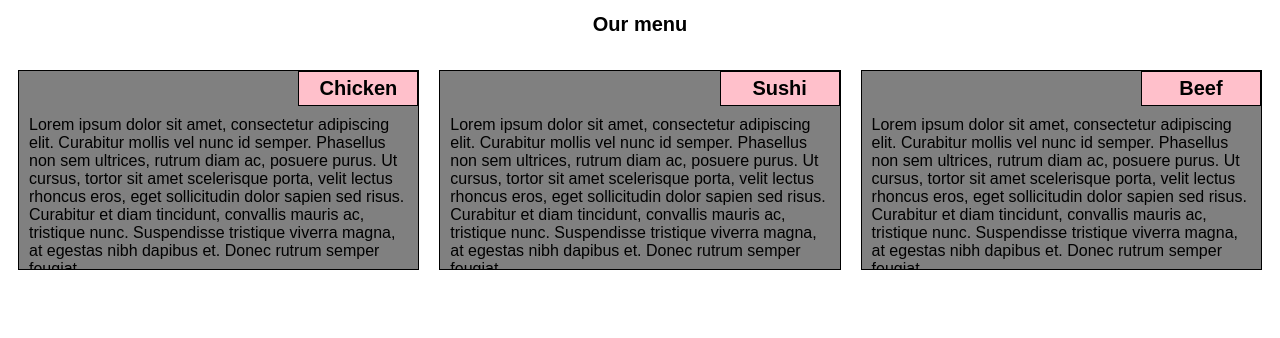
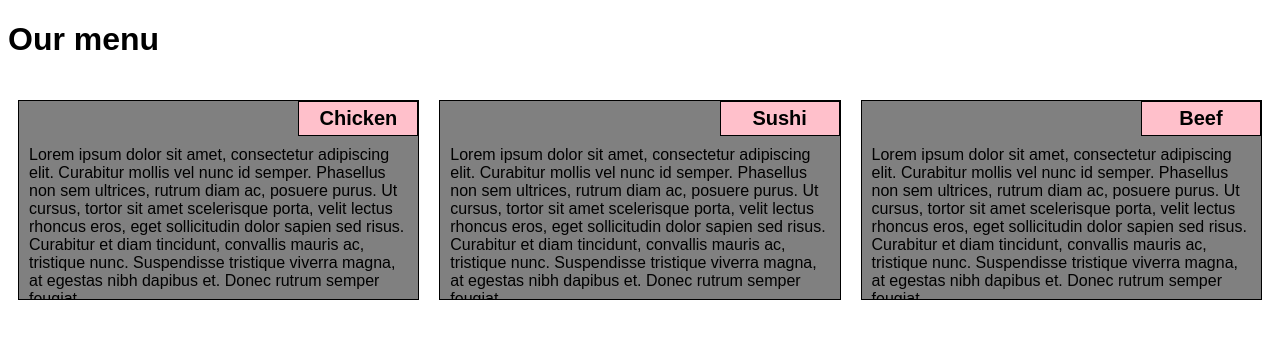
Before and after one commit to PrachiKumbla/mod2_sol, a plain HTML site: page index.html in a window 1280 px wide. Drawn offline with Linux system fonts and the light colour scheme.

Commit message:
html file

```diff
--- a/index.html
+++ b/index.html
@@ -8,7 +8,7 @@
 	</head>
 
 <body>
-<h1 class="h1">Our menu</h1>
+<h1>Our menu</h1>
 <div class="row">
 	<div class="container col-lg-4 col-md-6 col-sm-12">
 		<section>
```
